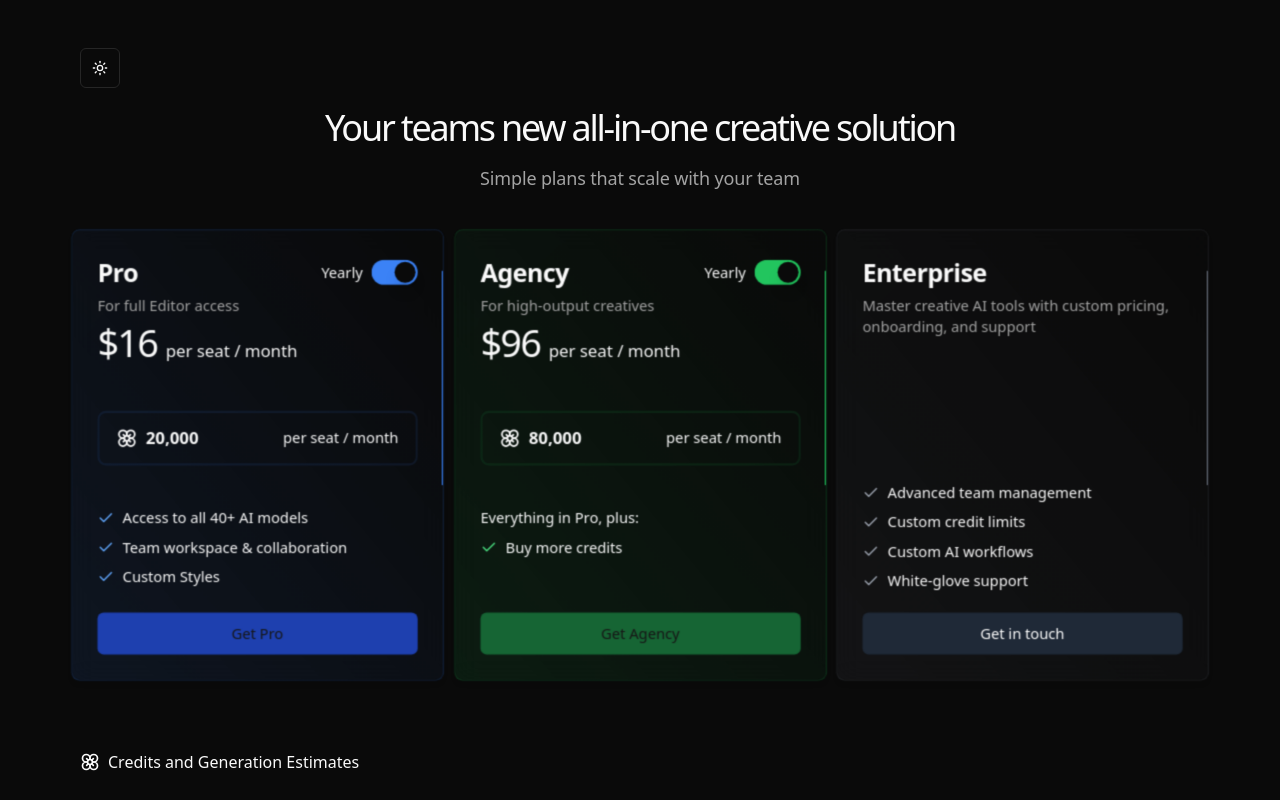
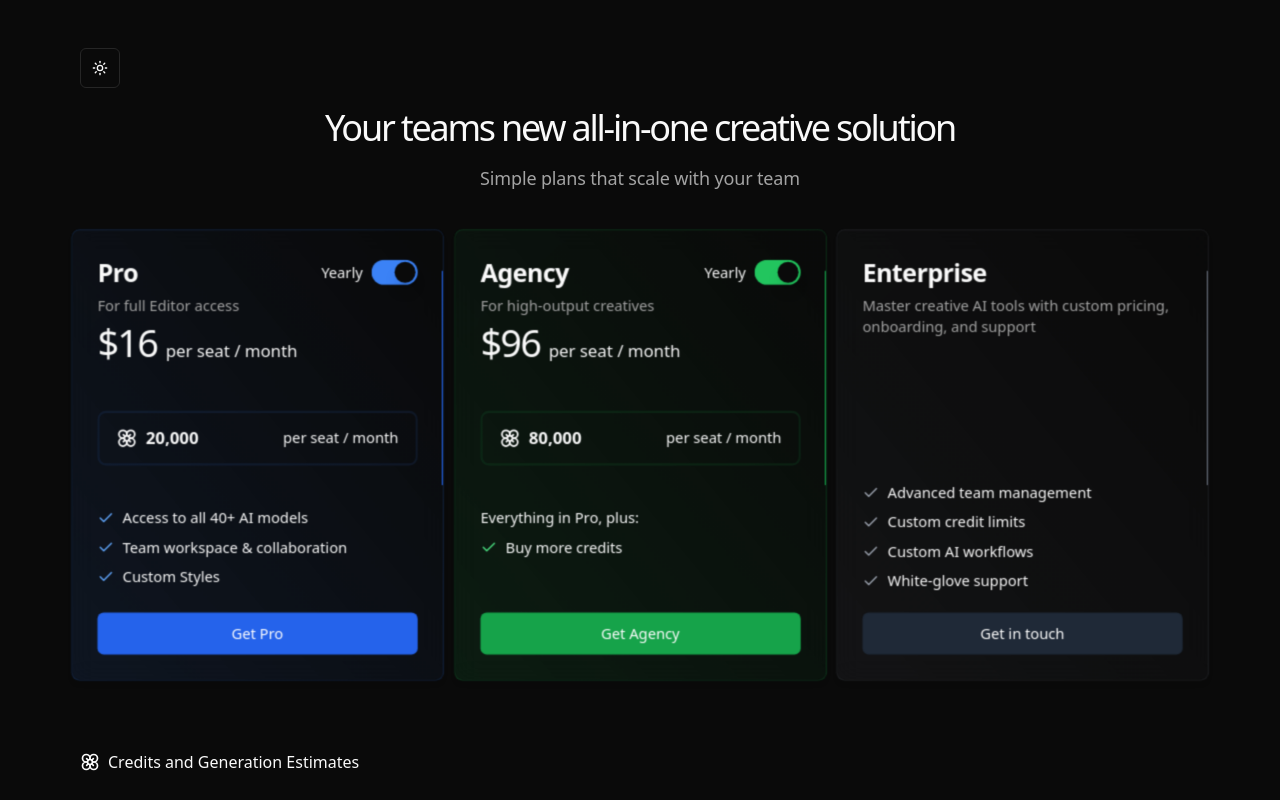
Before and after one commit to AkTwentyfour/clipoe-page, a Next.js app: page /pricing in a window 1280 px wide. Shown: the top 800 px of the page. Built offline with nearby package versions, Linux system fonts and the light colour scheme.

Commit message:
fix: button color on main card

```diff
--- a/app/pricing/page.tsx
+++ b/app/pricing/page.tsx
@@ -81,7 +81,7 @@ export default function Page() {
             isSticky ? "h-max scale-100" : " h-auto"
           }`}
         >
-          <BorderTrail className={`bg-blue-500`} size={200} />
+          <BorderTrail className={`bg-blue-600`} size={200} />
           <CardHeader>
             <div className="flex items-center justify-between">
               <CardTitle className="text-2xl">Pro</CardTitle>
@@ -131,7 +131,7 @@ export default function Page() {
             </ul>
           </CardContent>
           <CardFooter>
-            <Button className="w-full bg-blue-800 hover:bg-blue-700">
+            <Button className="w-full text-white bg-blue-600 hover:bg-blue-700">
               Get Pro
             </Button>
           </CardFooter>
@@ -143,7 +143,7 @@ export default function Page() {
             isSticky ? "h-max scale-100" : " h-auto"
           }`}
         >
-          <BorderTrail className={`bg-green-500`} size={200} />
+          <BorderTrail className={`bg-green-600`} size={200} />
           <CardHeader>
             <div className="flex items-center justify-between">
               <CardTitle className="text-2xl">Agency</CardTitle>
@@ -189,7 +189,7 @@ export default function Page() {
             </ul>
           </CardContent>
           <CardFooter>
-            <Button className="w-full bg-green-800 hover:bg-green-700">
+            <Button className="w-full text-white bg-green-600 hover:bg-green-700">
               Get Agency
             </Button>
           </CardFooter>
```
